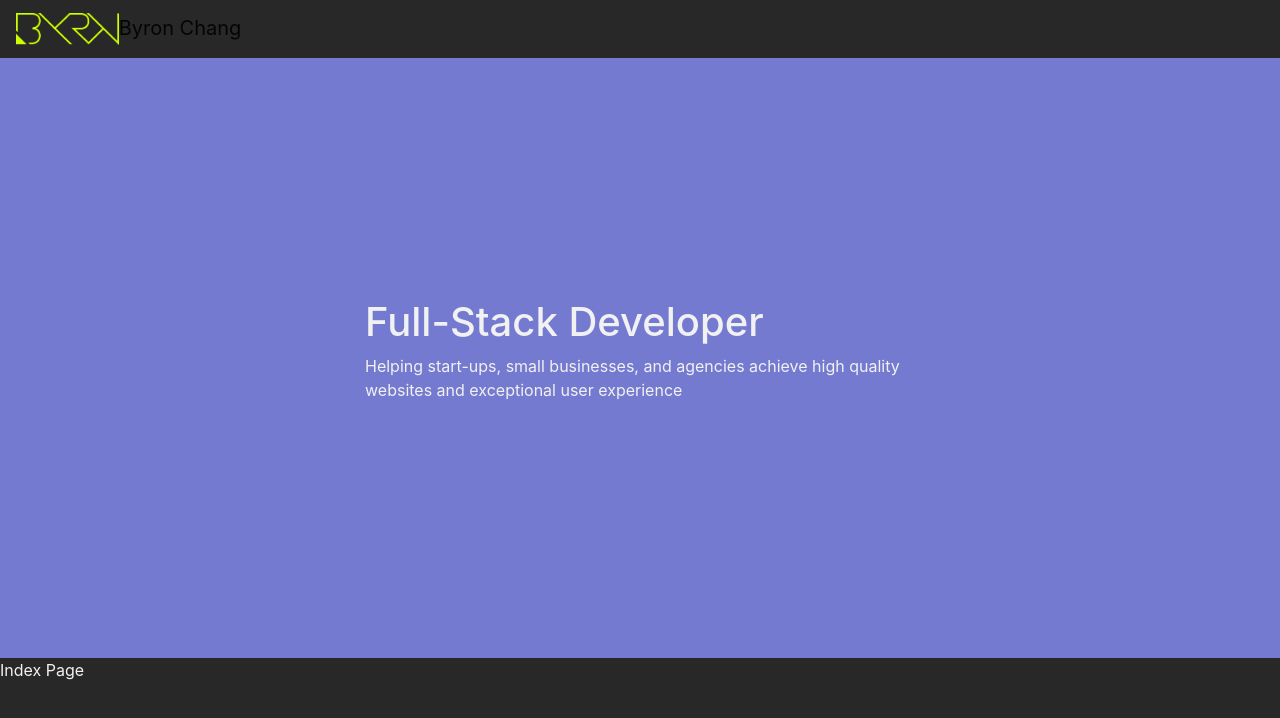
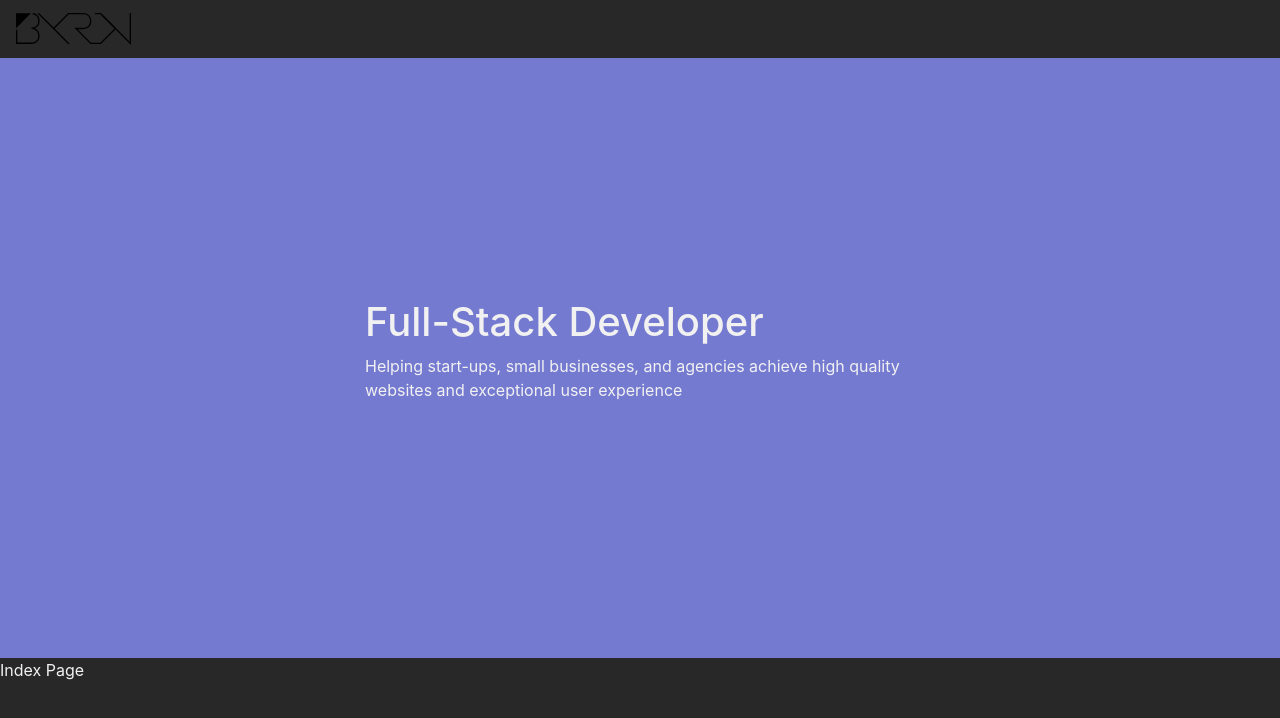
Before and after one commit to thebyronc/byronchang.com, a Gatsby site: page / in a window 1280 px wide. Built offline with nearby package versions, Linux system fonts and the light colour scheme; Gatsby itself is replaced by a stand-in of ours.

Commit message:
add new logo designs

```diff
--- a/src/components/Navigation/Navigation.jsx
+++ b/src/components/Navigation/Navigation.jsx
@@ -2,7 +2,7 @@ import React, { Component } from "react";
 import styled from 'styled-components';
 import { colors } from '../../style-utilities/variables';
 import Byron from '../../images/logo.png';
-
+import SVG from '../../images/resized.svg';
 const StyledNavigation = styled.nav`
     /* background-color: ${colors.purple}; */
     /* height: 75vh;
@@ -17,8 +17,8 @@ class Navigation extends Component {
             <StyledNavigation className="navbar navbar-light">
 
                 <a class="navbar-brand" href="#">
-                    <img src={Byron} height="32" class="d-inline-block align-top" alt="" />
-                    Byron Chang
+                    <img src={SVG} height="32" class="d-inline-block align-top" alt="" />
+
                 </a>
 
             </StyledNavigation>
```
Also changed, not shown: _source/drawing.svg (added), _source/resized.svg (added), _source/test.svg (added), src/images/resized.svg (added), 1 other file.
